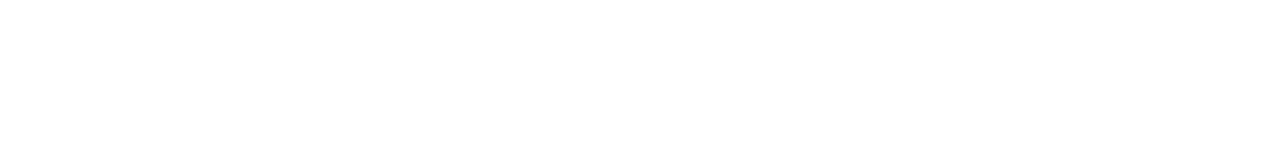
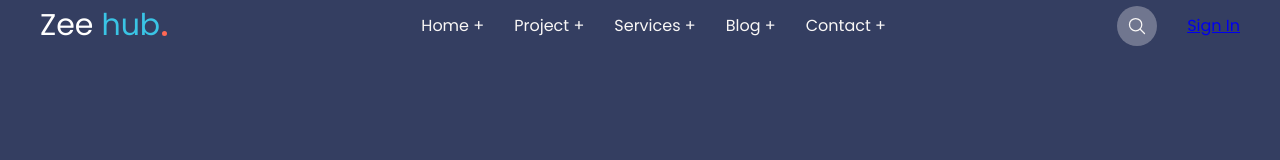
Before and after one commit to umarannur007/zeehub, a website: page index.html in a window 1280 px wide. Drawn offline with nearby package versions, Linux system fonts and the light colour scheme.

Commit message:
add logo style

```diff
--- a/index.html
+++ b/index.html
@@ -16,6 +16,37 @@
 </head>
 
 <body>
+   <header>
+        <div class="container">
+            <div class="navigation">
+                <div class="logo">
+                    <div class="logo__text">
+                        <span class="logo__text--white">Zee</span>
+                        <span class="logo__text--blue">hub</span>
+                    </div>
+                </div>
+                <nav class="navigation__nav">
+                    <ul class="navigation__list">
+                        <li class="navigation__item"><a href="#" class="navigation__link">Home +</a></li>
+                        <li class="navigation__item"><a href="#" class="navigation__link">Project +</a></li>
+                        <li class="navigation__item"><a href="#" class="navigation__link">Services +</a></li>
+                        <li class="navigation__item"><a href="#" class="navigation__link">Blog +</a></li>
+                        <li class="navigation__item"><a href="#" class="navigation__link">Contact +</a></li>
+                    </ul>
+                </nav>
+                <div class="navigation__control">
+                    <button class="navigation__search">
+                        <ion-icon name="search-outline"></ion-icon>
+                    </button>
+                    <a href="#" class="btn btn--white">Sign In</a>
+                </div>
+            </div>
+        </div>
+   </header>
+
+   <!-- ICONS -->
+<script type="module" src="https://unpkg.com/ionicons@5.5.2/dist/ionicons/ionicons.esm.js"></script>
+<script nomodule src="https://unpkg.com/ionicons@5.5.2/dist/ionicons/ionicons.js"></script>
 
 </body>
 
--- a/sass/abstracts/_variables.scss
+++ b/sass/abstracts/_variables.scss
@@ -0,0 +1,18 @@
+:root {
+    --color-primary: #343E61;
+    --color-primary-light: #70768F;
+    --color-blue: #3AC4E5;
+    --color-red: #FF6854;
+
+    --color-grey-light-1: #f9f7f6;
+    --color-grey-light-2: #aaa;
+
+    --color-grey-dark-1: #777;
+    --color-grey-dark-2: #999;
+    --color-grey-dark-3: #333;
+
+    --color-white: #fff;
+    --color-black: #000;
+
+    --default-font-size: 1.6rem;
+}
--- a/sass/base/_base.scss
+++ b/sass/base/_base.scss
@@ -0,0 +1,18 @@
+*,
+*::after,
+*::before{
+    margin: 0;
+    padding: 0;
+    box-sizing: inherit;
+}
+html{
+    //By default the browser sets the default font-size to 16px
+    font-size: 62.5%; // 1rem = 10px; 10px/16px * 100% = 62.5%
+}
+body{
+    box-sizing: border-box;
+}
+.container {
+    max-width: 120rem;
+    margin: 0 auto;
+}
--- a/sass/base/_typography.scss
+++ b/sass/base/_typography.scss
@@ -0,0 +1,7 @@
+body{
+    font-family: 'Poppins', sans-serif;
+    font-weight: 400;
+    line-height: 1.7;
+    color: var(--color-grey-dark-2);
+    font-size: var(--default-font-size);
+}
--- a/sass/components/_logo.scss
+++ b/sass/components/_logo.scss
@@ -0,0 +1,26 @@
+.logo {
+    font-size: 3rem;
+
+    &__text {
+        position: relative;
+
+        &--white {
+            color: var(--color-white);
+        }
+
+        &--blue {
+            color: var(--color-blue);
+        }
+
+        &::after {
+            content: "";
+            width: 5px;
+            height: 5px;
+            background-color: var(--color-red);
+            position: absolute;
+            bottom: 15px;
+            right: -7px;
+            border-radius: 50%;
+        }
+    }
+}
--- a/sass/layout/_header.scss
+++ b/sass/layout/_header.scss
@@ -0,0 +1,4 @@
+header{
+    background-color: var(--color-primary);
+    height: 100vh;
+}
--- a/sass/layout/_navigation.scss
+++ b/sass/layout/_navigation.scss
@@ -0,0 +1,40 @@
+.navigation{
+    display: flex;
+    justify-content: space-between;
+    align-items: center;
+
+    &__list{
+        display: flex;
+        list-style: none;
+    }
+    &__item{
+        margin-left: 30px;
+    }
+    &__link{
+        text-decoration: none;
+        color: var(--color-grey-light-1);
+    }
+
+    &__control{
+        display: flex;
+        align-items: center;
+    }
+
+    &__search{
+        background-color: var(--color-primary-light);
+        border: none;
+        width: 40px;
+        height: 40px;
+        border-radius: 50%;
+        color: var(--color-grey-light-1);
+        display: flex;
+        justify-content: center;
+        align-items: center;
+        margin-right: 30px;
+
+        & ion-icon{
+            width: 20px;
+            height: 20px;
+        }
+    }
+}
```
Also changed, not shown: css/style.css, 1 other file.
